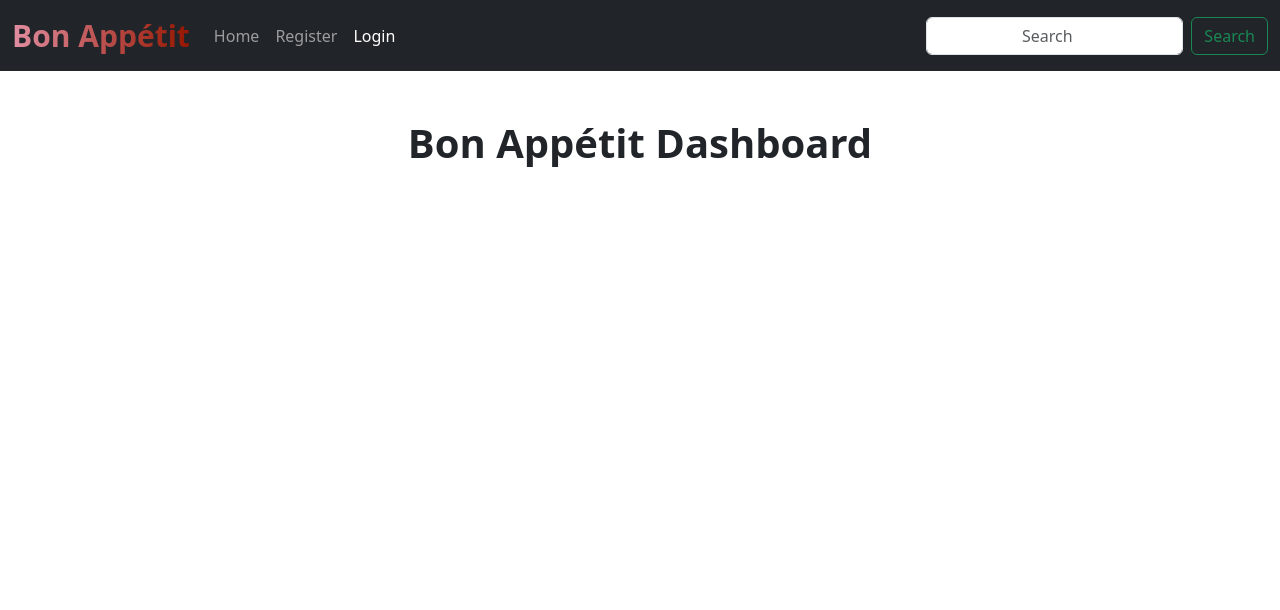
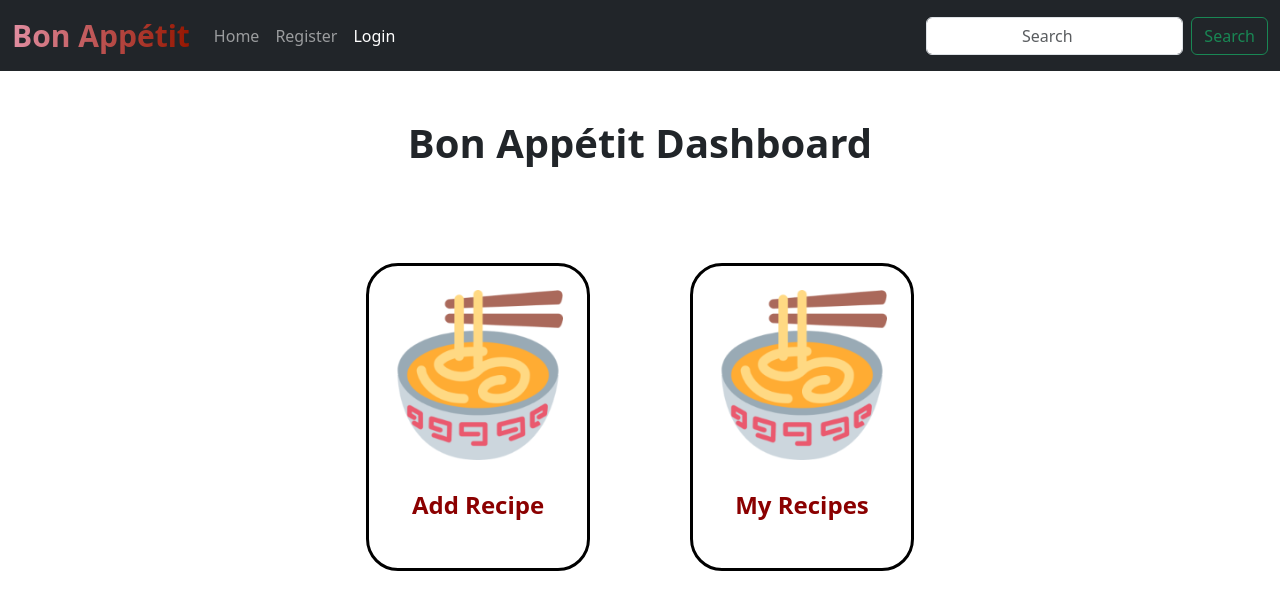
Before and after one commit to Linara2/AI_PHP_Recipe_Tracker_new, a PHP site: page /dashboard.php in a window 1280 px wide. Shown: the top 610 px of the page. Run offline with PHP 8.4, Linux system fonts and the light colour scheme; the visitor is signed in with stand-in values (Sample User, id 1).

Commit message:
modified:   dashboard.php 	renamed:    designs/images/favicons/android-chrome-192x192.png -> designs/images/android-chrome-192x192.png 	renamed:    designs/images/favicons/android-chrome-512x512.png -> designs/images/android-chrome-512x512.png 	renamed:    designs/images/favicons/apple-touch-icon.png -> designs/images/apple-touch-icon.png 	renamed:    designs/images/favicons/favicon-16x16.png -> designs/images/favicon-16x16.png 	renamed:    designs/images/favicons/favicon-32x32.png -> designs/images/favicon-32x32.png 	renamed:    designs/images/favicons/favicon.ico -> designs/images/favicon.ico 	renamed:    designs/images/favicons/food.jpg -> designs/images/food.jpg 	renamed:    designs/images/favicons/main.jpg -> designs/images/main.jpg 	new file:   designs/images/recipe/extra.png 	new file:   designs/images/recipe/extras.png

```diff
--- a/dashboard.php
+++ b/dashboard.php
@@ -72,10 +72,27 @@
         }
       </style>
 
-      <div class="container-md text-center mt-5" style="max-width: 600px;">
-        <h1 class="fw-bold" class="mb-3">Bon Appétit Dashboard</h1>
-
+    <div class="container-md text-center mt-5" style="max-width: 600px;">
+      <h1 class="fw-bold" class="mb-3">Bon Appétit Dashboard</h1>
+      </div>
+    </div>
+    <div class="d-flex justify-content-center mt-5">
+    <div class="card p-4 rounded-5 mt-5" style="width: 14rem; border: 3px solid black;">
+      <a href="recipe/index.php">
+        <img src="designs/images/recipe/extras.png" class="card-img-top" alt="...">
+      </a>
+        <div class="card-body text-center">
+            <h5 class="card-title fw-bold" style="font-size: 1.5rem; margin-top: 15px; color: darkred;">Add Recipe</h5>
         </div>
+    </div>
+    <div class="card p-4 rounded-5 mt-5" style="width: 14rem; border: 3px solid black; margin-left: 100px;">
+        <a href="recipe/index.php">
+            <img src="designs/images/recipe/extras.png" class="card-img-top" alt="...">
+        </a>
+        <div class="card-body text-center">
+            <h5 class="card-title fw-bold" style="font-size: 1.5rem; margin-top: 15px; color: darkred;">My Recipes</h5>
+        </div>
+    </div>
     </div>
 
     <script src="https://cdn.jsdelivr.net/npm/bootstrap@5.3.3/dist/js/bootstrap.bundle.min.js" integrity="sha384-YvpcrYf0tY3lHB60NNkmXc5s9fDVZLESaAA55NDzOxhy9GkcIdslK1eN7N6jIeHz" crossorigin="anonymous"></script>
```
Also changed, not shown: designs/images/android-chrome-192x192.png (renamed from designs/images/favicons/android-chrome-192x192.png), designs/images/android-chrome-512x512.png (renamed from designs/images/favicons/android-chrome-512x512.png), designs/images/apple-touch-icon.png (renamed from designs/images/favicons/apple-touch-icon.png), designs/images/favicon-16x16.png (renamed from designs/images/favicons/favicon-16x16.png), designs/images/favicon-32x32.png (renamed from designs/images/favicons/favicon-32x32.png), designs/images/favicon.ico (renamed from designs/images/favicons/favicon.ico), designs/images/food.jpg (renamed from designs/images/favicons/food.jpg), designs/images/main.jpg (renamed from designs/images/favicons/main.jpg), designs/images/recipe/extra.png (added), designs/images/recipe/extras.png (added).
